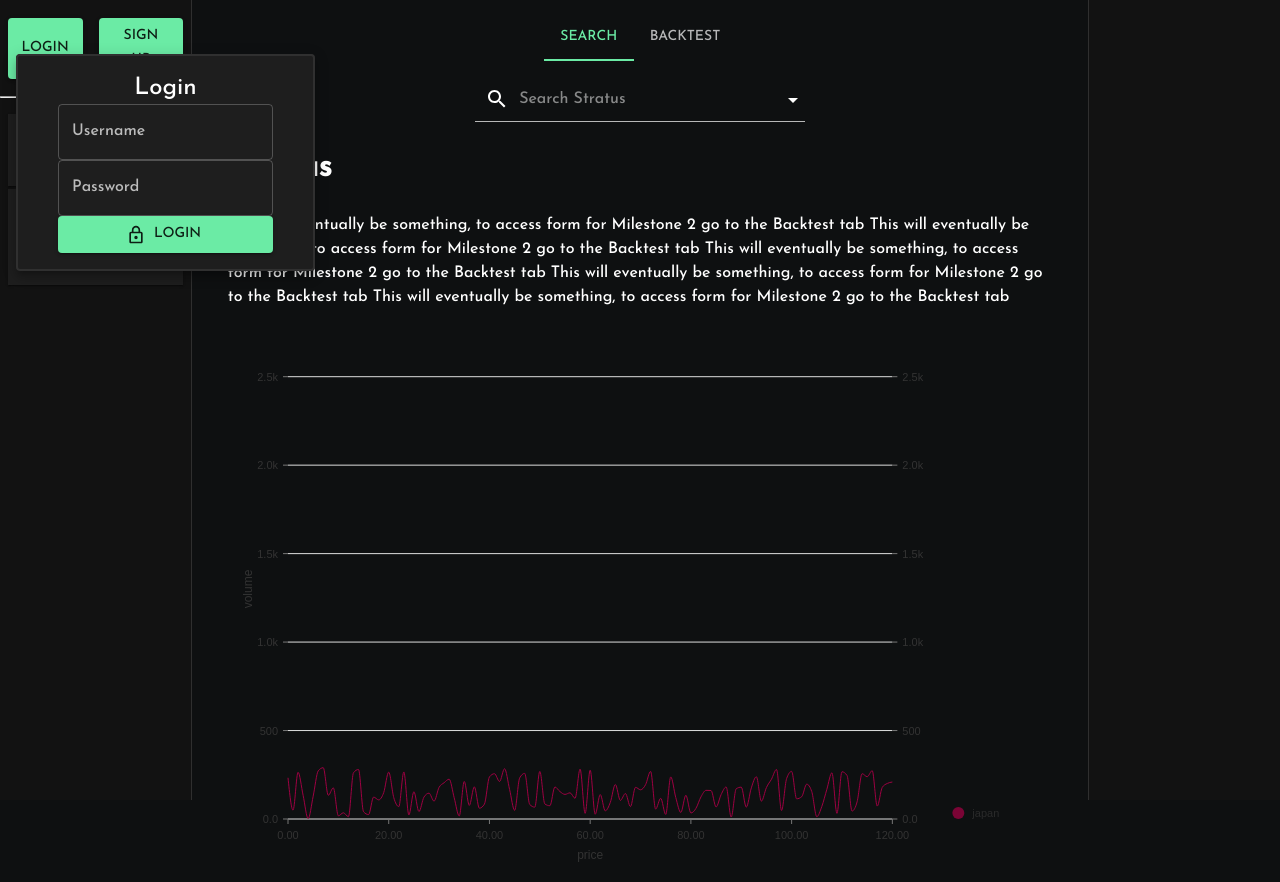
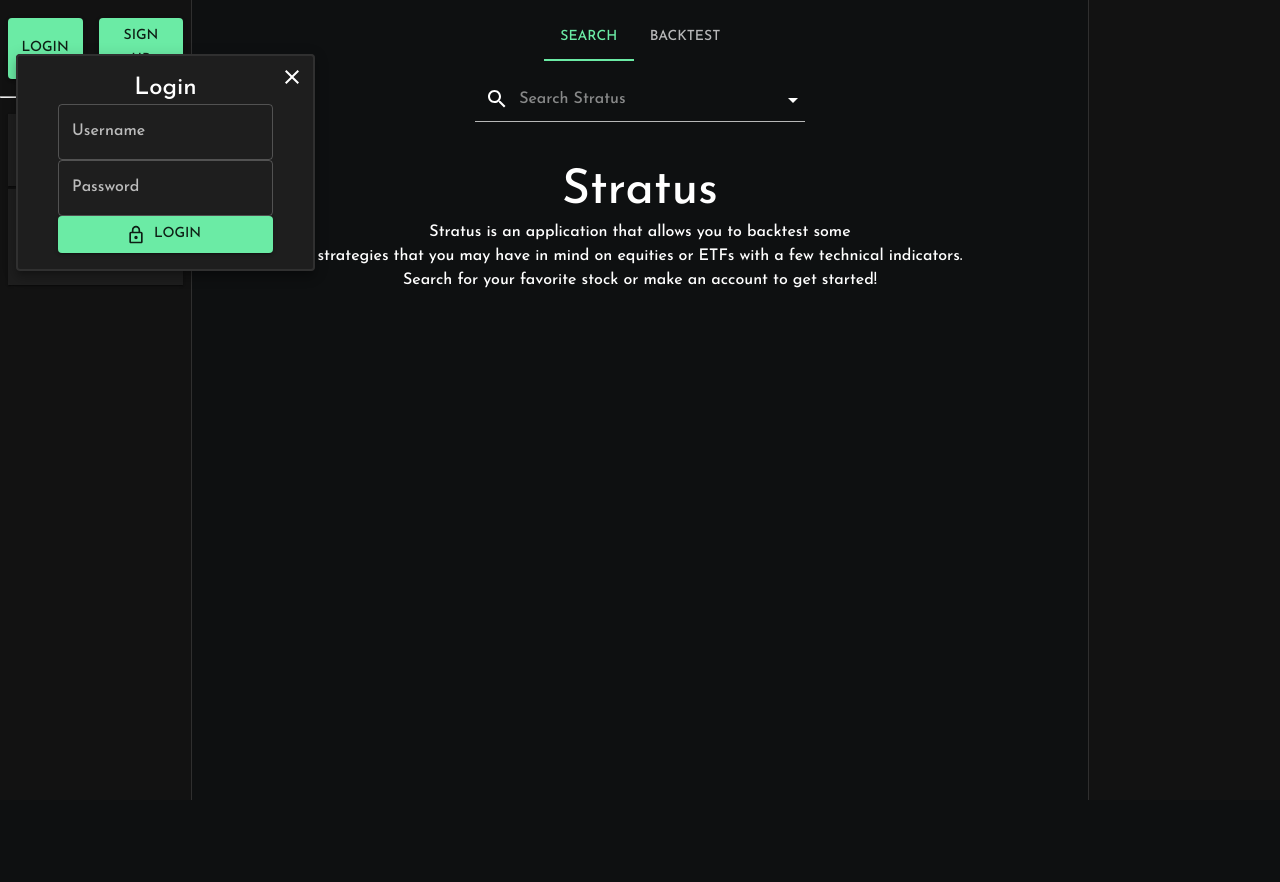
Before and after one commit to denniskuzminer/final-project-denniskuzminer, a Next.js app: page / in a window 1280 px wide. Both pictures are taken after a click on the button "LOGIN". After the commit the page ends 800 px from the top, so only its background shows below. Built offline with nearby package versions, Linux system fonts and the light colour scheme.

Commit message:
Adding base for search page

```diff
--- a/app/IndicatorsPicker.tsx
+++ b/app/IndicatorsPicker.tsx
@@ -14,11 +14,12 @@ import {
   TextField,
   Alert,
   CircularProgress,
+  IconButton,
 } from "@mui/material";
 import ExpandMoreIcon from "@mui/icons-material/ExpandMore";
 import LockOutlinedIcon from "@mui/icons-material/LockOutlined";
 import { indicators } from "./backtest/constants";
-
+import CloseIcon from "@mui/icons-material/Close";
 import "./globals.css";
 import "./IndicatorsPicker.Module.css";
 import CustomDrawer from "./CustomDrawer";
@@ -99,7 +100,9 @@ function Profile(props: ProfileProps) {
   const { username, hash, favorites, strategies, backtests } = user;
   const [formLoading, setFormLoading] = useState(false);
   const [formOpen, setFormOpen] = useState("");
-  const [formData, setFormData] = useState<LoginFormDataLike>({} as LoginFormDataLike);
+  const [formData, setFormData] = useState<LoginFormDataLike>(
+    {} as LoginFormDataLike
+  );
   const [error, setError] = useState("");
 
   const handleLoginFormOpen = () => {
@@ -114,7 +117,7 @@ function Profile(props: ProfileProps) {
     setFormOpen("Logout");
   };
 
-  const handleClickAway = () => {
+  const handleClose = () => {
     setError("");
     setFormOpen("");
   };
@@ -127,7 +130,7 @@ function Profile(props: ProfileProps) {
 
   const handleLogout = () => {
     setUser({} as User);
-    handleClickAway();
+    handleClose();
   };
 
   const handleStopProp = (e: React.MouseEvent<HTMLElement>) => {
@@ -146,7 +149,7 @@ function Profile(props: ProfileProps) {
         setUser({ username, hash, favorites, strategies, backtests });
         setFormLoading(false);
         setError("");
-        handleClickAway();
+        handleClose();
       })
       .catch((err) => {
         setFormLoading(false);
@@ -171,7 +174,7 @@ function Profile(props: ProfileProps) {
         setUser({ username, hash, favorites, strategies, backtests });
         setFormLoading(false);
         setError("");
-        handleClickAway();
+        handleClose();
       })
       .catch((err) => {
         setFormLoading(false);
@@ -183,7 +186,6 @@ function Profile(props: ProfileProps) {
     <Box>
       <div className="profile-root">
         {!!username ? (
-          <ClickAwayListener onClickAway={handleClickAway}>
           <Card className="profile" onClick={handleLogoutFormOpen}>
             <Stack className="profile-container" direction="row" spacing={2}>
               <Avatar
@@ -198,9 +200,7 @@ function Profile(props: ProfileProps) {
               </div>
             </Stack>
           </Card>
-          </ClickAwayListener>
         ) : (
-          <ClickAwayListener onClickAway={handleClickAway}>
           <Stack className="login-buttons" direction="row" spacing={2}>
             <Button
               onClick={handleLoginFormOpen}
@@ -213,7 +213,6 @@ function Profile(props: ProfileProps) {
               SIGN UP
             </Button>
           </Stack>
-          </ClickAwayListener>
         )}
         <Popover
           className="popover"
@@ -227,6 +226,12 @@ function Profile(props: ProfileProps) {
           {{
             Logout: (
               <Card onClick={handleStopProp} className="logout-popover">
+                <IconButton
+                  sx={{ position: "absolute", top: "1%", right: "1%" }}
+                  onClick={handleClose}
+                >
+                  <CloseIcon />
+                </IconButton>
                 <Button variant="contained" onClick={handleLogout}>
                   Logout
                 </Button>
@@ -234,6 +239,12 @@ function Profile(props: ProfileProps) {
             ),
             Login: (
               <Card onClick={handleStopProp} className="login-popover">
+                <IconButton
+                  sx={{ position: "absolute", top: "1%", right: "1%" }}
+                  onClick={handleClose}
+                >
+                  <CloseIcon />
+                </IconButton>
                 <Typography className="login-heading" variant="h5">
                   Login
                 </Typography>
@@ -278,6 +289,12 @@ function Profile(props: ProfileProps) {
             ),
             "Sign up": (
               <Card onClick={handleStopProp} className="login-popover">
+                <IconButton
+                  onClick={handleClose}
+                  sx={{ position: "absolute", top: "1%", right: "1%" }}
+                >
+                  <CloseIcon />
+                </IconButton>
                 <Typography className="login-heading" variant="h5">
                   Sign up
                 </Typography>
--- a/app/layout.tsx
+++ b/app/layout.tsx
@@ -43,7 +43,7 @@ export default function RootLayout({
   return (
     <html>
       <head>
-        <link rel="preconnect" href="https://fonts.googleapis.com" />
+        {/* <link rel="preconnect" href="https://fonts.googleapis.com" />
         <link
           rel="preconnect"
           href="https://fonts.gstatic.com"
@@ -53,7 +53,7 @@ export default function RootLayout({
         <link
           href="https://fonts.googleapis.com/css2?family=Josefin+Sans:wght@500&display=swap"
           rel="stylesheet"
-        />
+        /> */}
         {/* <style jsx global>{`
           html {
             font-family: ${josefin_sans.style.fontFamily};
--- a/app/page.tsx
+++ b/app/page.tsx
@@ -12,14 +12,23 @@ import {
   Input,
   TextField,
   Autocomplete,
+  Button,
+  Tabs,
+  Tab,
 } from "@mui/material";
 import Divider from "@mui/material/Divider";
 import { ResponsiveLine } from "@nivo/line";
 import ExpandMoreIcon from "@mui/icons-material/ExpandMore";
 import { rightDrawerWidth, leftDrawerWidth } from "./backtest/constants";
 import IndicatorsPicker from "./IndicatorsPicker";
+import FavoriteBorderIcon from "@mui/icons-material/FavoriteBorder";
+import FavoriteIcon from "@mui/icons-material/Favorite";
 import { data, SEARCH_TIMEOUT } from "./constants";
-import { getPrices, searchSymbol } from "./utils/marketApiUtils";
+import {
+  getCompanyInfo,
+  getPrices,
+  searchSymbol,
+} from "./utils/marketApiUtils";
 import SearchIcon from "@mui/icons-material/Search";
 import { useCallback, useEffect, useRef, useState } from "react";
 import { debounce } from "lodash";
@@ -31,6 +40,8 @@ const toolTipElement = (props: any) => {
 export default function Landing(props: any) {
   const [symbol, setSymbol] = useState("");
   const [searchResults, setSearchResults] = useState([]);
+  const [companyInfo, setCompanyInfo] = useState({});
+  const [isFavorite, setFavorite] = useState(true);
 
   const handleSearchChange = async (e: React.ChangeEvent<HTMLInputElement>) => {
     debouncedSearch(e.target.value);
@@ -38,16 +49,23 @@ export default function Landing(props: any) {
 
   const handleSearchSelect = (e) => {
     if (e.target.textContent) {
-      setSymbol(e.target.value);
+      setSymbol(e.target.textContent);
     }
+  };
+
+  const handleFavoriteClick = (_) => {
+    setFavorite((prev) => !prev);
   };
 
   const debouncedSearch = useRef(
     debounce(async (criteria) => {
-      console.log("first");
       setSearchResults(await searchSymbol(criteria));
     }, SEARCH_TIMEOUT)
   ).current;
+
+  useEffect(() => {
+    getCompanyInfo(symbol).then((data) => setCompanyInfo(data));
+  }, [symbol]);
 
   useEffect(() => {
     return () => {
@@ -76,6 +94,7 @@ export default function Landing(props: any) {
           options={searchResults}
           clearOnBlur={false}
           autoComplete={true}
+          noOptionsText="Search equities and ETFs in the U.S."
           onChange={handleSearchSelect}
           sx={{
             alignItems: "center",
@@ -85,7 +104,6 @@ export default function Landing(props: any) {
           getOptionLabel={(option) =>
             `${option["1. symbol"]} - ${option["2. name"]}`
           }
-          // sx={{ width: 300 }}
           renderInput={(params) => (
             <TextField
               {...params}
@@ -133,21 +151,82 @@ export default function Landing(props: any) {
           }}
         />
       </Box>
-      <h1>Stratus</h1>
-      This will eventually be something, to access form for Milestone 2 go to
-      the Backtest tab This will eventually be something, to access form for
-      Milestone 2 go to the Backtest tab This will eventually be something, to
-      access form for Milestone 2 go to the Backtest tab This will eventually be
-      something, to access form for Milestone 2 go to the Backtest tab This will
-      eventually be something, to access form for Milestone 2 go to the Backtest
-      tab
+      {!symbol ? (
+        <Box
+          sx={{
+            marginTop: "5%",
+            textAlign: "center",
+          }}
+        >
+          <Typography variant="h3">Stratus</Typography>
+          <Typography>
+            Stratus is an application that allows you to backtest some
+            <br />
+            strategies that you may have in mind on equities or ETFs with a few
+            technical indicators.
+            <br />
+            Search for your favorite stock or make an account to get started!
+          </Typography>
+        </Box>
+      ) : (
         <Box
           className="graph-container"
           sx={{
             width: "100%",
             height: "70vh",
+            marginTop: "4%",
           }}
         >
+          <Box
+            sx={{
+              justifyContent: "space-between",
+              display: "flex",
+            }}
+          >
+            <Box>
+              <Typography variant="h5">{companyInfo["Name"]}</Typography>
+              <Typography>{`${companyInfo["Exchange"]}: ${companyInfo["Symbol"]}`}</Typography>
+            </Box>
+            <Box>
+              <Button
+                onClick={handleFavoriteClick}
+                startIcon={
+                  isFavorite ? <FavoriteIcon /> : <FavoriteBorderIcon />
+                }
+              >
+                Favorite
+              </Button>
+            </Box>
+          </Box>
+          <Box
+            sx={{
+              justifyContent: "space-between",
+              display: "flex",
+              marginTop: "1%",
+            }}
+          >
+            <Box>
+              <Typography color="secondary">{`${companyInfo["PERatio"]}: ${companyInfo["Symbol"]} ↗↘`}</Typography>
+            </Box>
+            <Box>
+              <Tabs centered value={"Line"}>
+                <Tab sx={{ minWidth: "0" }} value="Line" label="Line" />
+                <Tab sx={{ minWidth: "0" }} value="Candle" label="Candle" />
+              </Tabs>
+            </Box>
+            <Box>
+              <Tabs centered value={"1H"}>
+                <Tab sx={{ minWidth: "0" }} value="1H" label="1H" />
+                <Tab sx={{ minWidth: "0" }} value="4H" label="4H" />
+                <Tab sx={{ minWidth: "0" }} value="1D" label="1D" />
+                <Tab sx={{ minWidth: "0" }} value="1W" label="1W" />
+                <Tab sx={{ minWidth: "0" }} value="1M" label="1M" />
+                <Tab sx={{ minWidth: "0" }} value="YTD" label="YTD" />
+                <Tab sx={{ minWidth: "0" }} value="1Y" label="1Y" />
+                <Tab sx={{ minWidth: "0" }} value="5Y" label="5Y" />
+              </Tabs>
+            </Box>
+          </Box>
           <ResponsiveLine
             data={data}
             margin={{ top: 50, right: 160, bottom: 50, left: 60 }}
@@ -225,6 +304,7 @@ export default function Landing(props: any) {
             ]}
           />
         </Box>
+      )}
     </Box>
   );
 }
--- a/app/utils/marketApiUtils.ts
+++ b/app/utils/marketApiUtils.ts
@@ -31,3 +31,14 @@ export const searchSymbol = async (keywords: string) => {
     ) || []
   );
 };
+
+export const getCompanyInfo = async (symbol: string) => {
+  if (symbol === "") {
+    return [];
+  }
+  const { data } = await axios.get(
+    `https://www.alphavantage.co/query?function=OVERVIEW&symbol=${symbol}&apikey=${process
+      .env.ALPHA_VANTAGE_API_KEY!}`
+  );
+  return data;
+};
```
Lines whose indentation alone changed are shown as unchanged.
